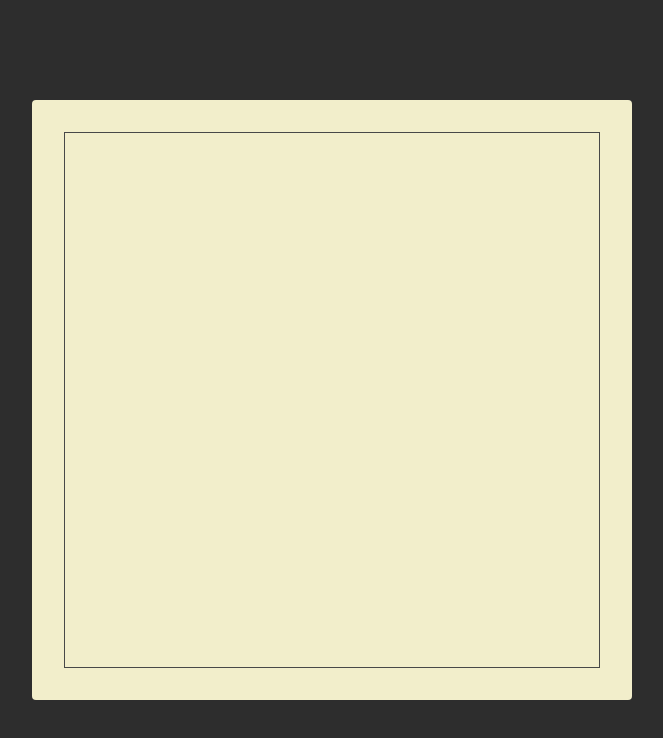
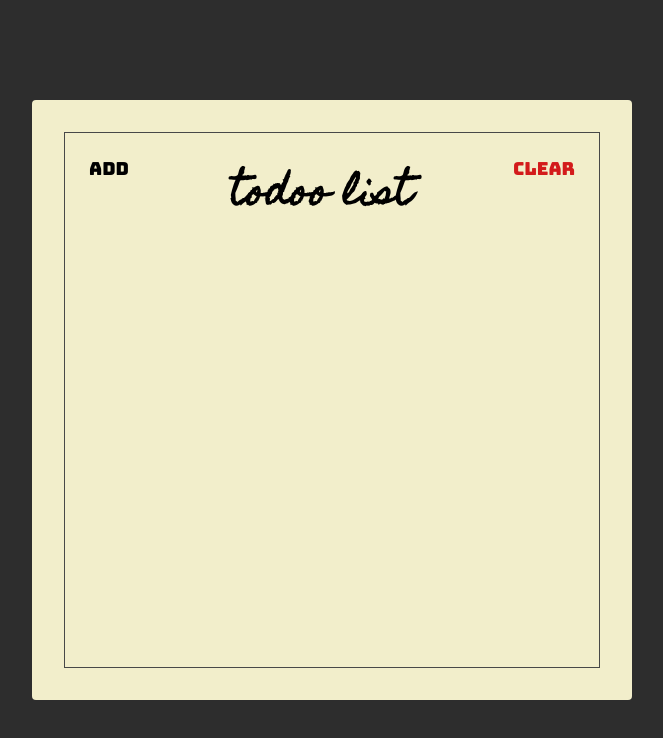
Before and after one commit to nandapratam4/reactt-curse-starter, a website: page index.html in a window 1280 px wide. Shown: the whole page, without its empty margins (308-971 px from the left). Drawn offline with Linux system fonts and the light colour scheme.

Commit message:
membuat header session

```diff
--- a/index.html
+++ b/index.html
@@ -13,7 +13,13 @@
   </head>
   <body>
     <div class="container">
-      <div class="frame"></div>
+      <div class="frame">
+        <div class="header">
+          <button class="header-btn">Add</button>
+          <h1 class="header-title">Todoo List</h1>
+          <button class="header-btn main-red-color ">Clear</button>
+        </div>
+      </div>
     </div>
   </body>
 </html>
--- a/styles.css
+++ b/styles.css
@@ -2,6 +2,13 @@
   box-sizing: border-box;
 }
 /* #Border box berguna sebagai pading dia tdk akan merubah di mensi tersebut */
+:root {
+  --main-red-color: #d31b1b;
+}
+.main-red-color {
+  color: var(--main-red-color);
+}
+
 html {
   font-size: 10px;
 }
@@ -32,4 +39,30 @@ html {
 .frame {
   border: 1px solid #484848;
   height: 100%;
+
+  display: flex;
+  flex-direction: column;
 }
+.header {
+  /* membuat html membuat texbox */
+  display: flex;
+  align-items: flex-start;
+}
+.header-title {
+  flex: 1;
+  text-align: center;
+  font-size: 3.6rem;
+  font-family: "Homemade Apple", sans-serif;
+  text-transform: lowercase;
+  /* lowercase untuk hurup kecil semua */
+}
+
+.header-btn {
+  font-size: 1.8rem;
+  font-family: "Bungee", sans-serif;
+  padding: 24px;
+
+  background: unset;
+  border: unset;
+  outline: unset;
+}
```
